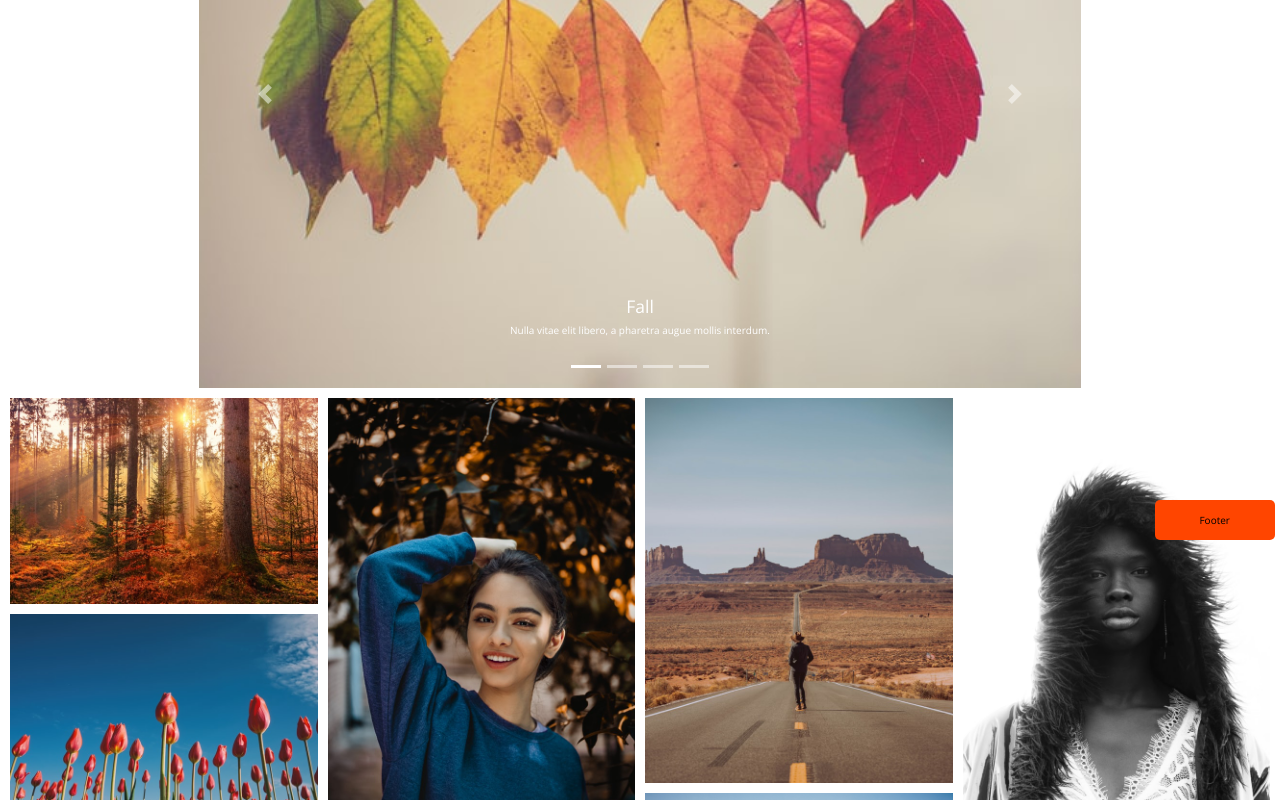
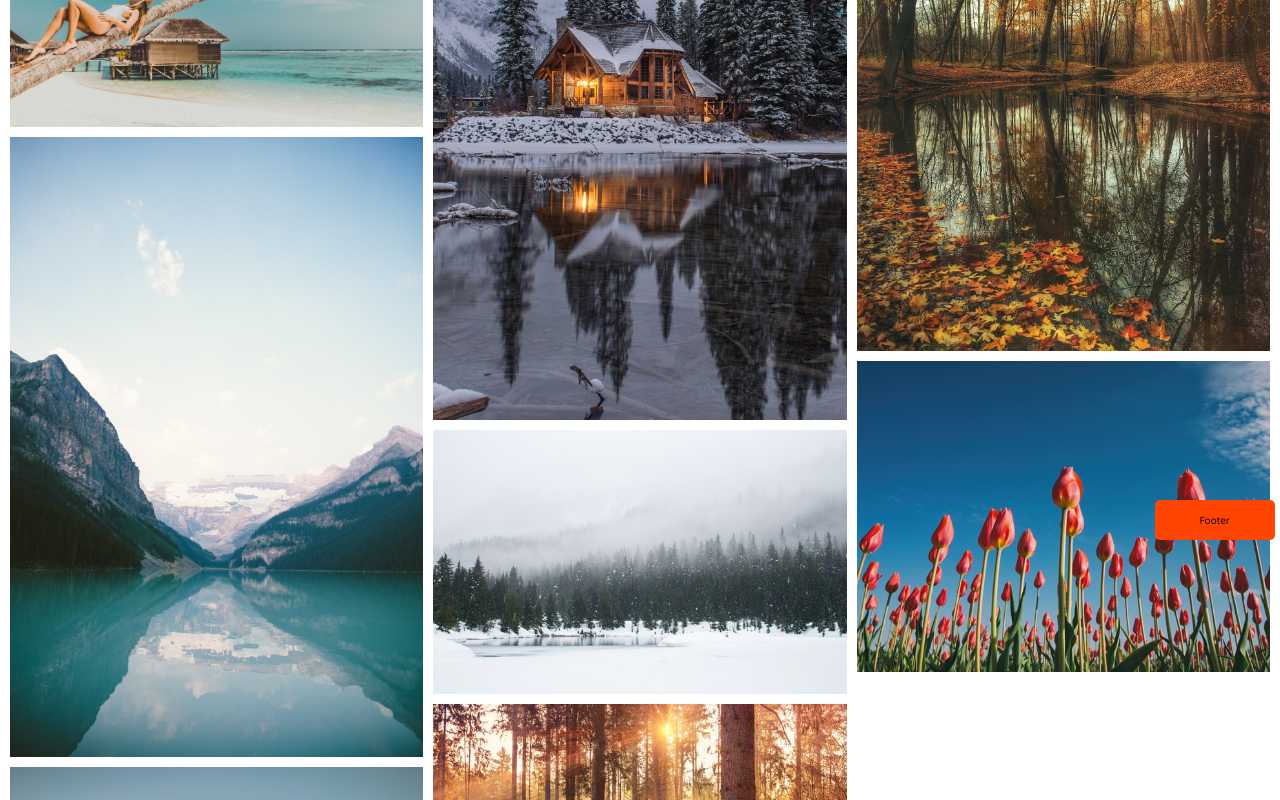
Before and after one commit to VladimirNeri/Elemental-Full-Stack, a React (Create React App) app: page /#/nature in a window 1280 px wide. Shown: the part 260-1060 px from the top of the page. Built offline with nearby package versions, Linux system fonts and the light colour scheme.

Commit message:
router issues

```diff
--- a/src/components/Gallery/gallery.js
+++ b/src/components/Gallery/gallery.js
@@ -4,6 +4,7 @@ import data from '../../data/posts';
 import PropTypes from 'prop-types';
 
 const Gallery = () => {
+  const newData = data.slice().reverse();
   // const breakpointColumnsObj = {
   //   default: 4,
   //   1100: 3,
@@ -16,7 +17,7 @@ const Gallery = () => {
       className="my-masonry-grid"
       columnClassName="my-masonry-grid_column"
     >
-      {data.map((post) => (
+      {newData.map((post) => (
         <div className="image" key={post.id}>
           <a href={`#${post.path}`}>
             <img src={post.image} alt={post.title} className="image" />
--- a/src/components/Nature/natgal.js
+++ b/src/components/Nature/natgal.js
@@ -6,14 +6,14 @@ import data from '../../data/posts';
 
 const Natgal = () => {
   let natData = data.filter((data) => data.category === 'nature');
-
+  const newData = natData.slice().reverse();
   return (
     <Masonry
       breakpointCols={{ default: 3, 800: 2 }}
       className="my-masonry-grid"
       columnClassName="my-masonry-grid_column"
     >
-      {natData.map((post) => (
+      {newData.map((post) => (
         <div className="image" key={post.id}>
           <a href={`#${post.path}`}>
             <img src={post.image} alt={post.title} className="image" />
--- a/src/components/Portraits/portgal.js
+++ b/src/components/Portraits/portgal.js
@@ -4,14 +4,14 @@ import data from '../../data/posts';
 
 const Portgal = () => {
   let portData = data.filter((data) => data.category === 'portrait');
-
+  const newData = portData.slice().reverse();
   return (
     <Masonry
       breakpointCols={{ default: 3, 800: 2 }}
       className="my-masonry-grid"
       columnClassName="my-masonry-grid_column"
     >
-      {portData.map((post) => (
+      {newData.map((post) => (
         <div className="image" key={post.id}>
           <a href={`#${post.path}`}>
             <img src={post.image} alt={post.title} className="image" />
--- a/src/index.js
+++ b/src/index.js
@@ -1,6 +1,6 @@
 import React from 'react';
 import ReactDOM from 'react-dom';
-import { BrowserRouter as Router, Switch, Route } from 'react-router-dom';
+import { HashRouter as Router, Switch, Route } from 'react-router-dom';
 
 import App from './views/App';
 import About from './views/about';
```
Also changed, not shown: src/views/blog.js (+8 -9 lines).
